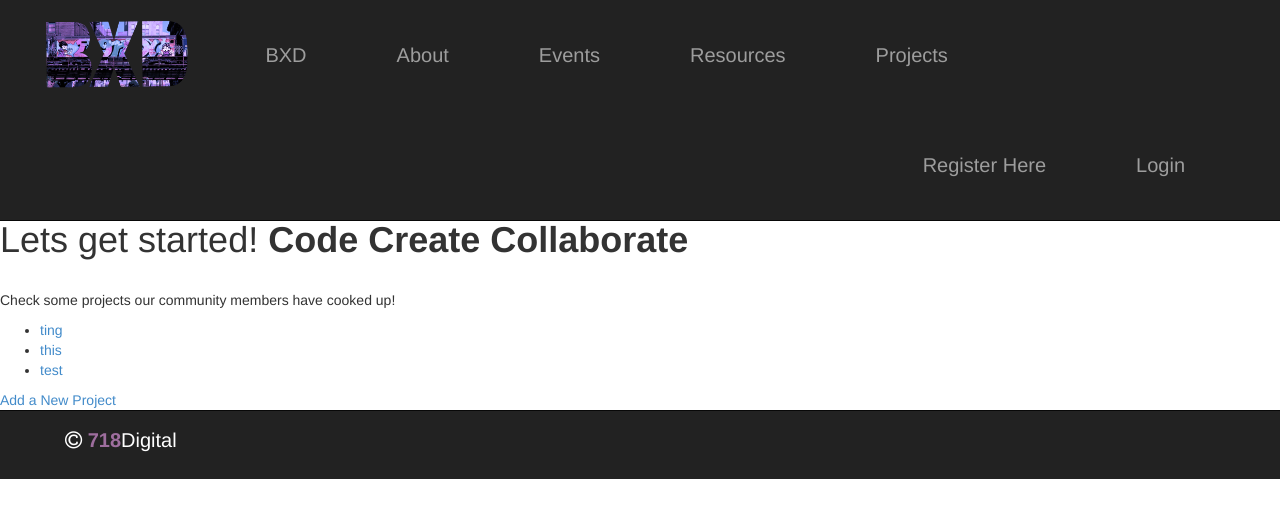
After one commit to joeknows718/bxd, a Django app: page /rango/projects/ in a window 1280 px wide. The commit adds this page. Shown: the top 518 px of the page. Run offline with Django 3.2, Linux system fonts and the light colour scheme; data comes from the database, SQL or seed files in the repository; both versions use the stored data as it was after the commit; parts of the project's set-up code (start-up, migrations or seed data) failed here and were passed over; some libraries are stand-ins or nearby versions.

```diff
--- a/rango/urls.py
+++ b/rango/urls.py
@@ -9,7 +9,8 @@ urlpatterns = patterns('',
 	url(r'^add_project/$', views.add_project, name='add_project'),
 	url(r'^category/(?P<category_name_url>\w+)/add_page/$', views.add_page, name='add_page'),
 	url(r'^category/(?P<category_name_url>\w+)/$', views.category, name='category'),
-	url(r'^projects/(?P<project_name_url>\w+)/$', views.project_info, name='project'),
+	url(r'^project_info/(?P<project_name_url>\w+)/$', views.project_info, name='project'),
+	url(r'^projects/', views.projects, name='/projects'),
 	url(r'^register/$', views.register, name='register'),
 	url(r'^login/$', views.user_login, name='login'),
 	url(r'^restricted/', views.restricted, name='/restricted'),
--- a/rango/views.py
+++ b/rango/views.py
@@ -59,7 +59,13 @@ def resources(request):
 			category.url = encodeUrl(category.name)
 		return render_to_response('rango/resources.html', context_dict, context)
 
-
+def projects(request):
+	context = RequestContext(request)
+	project_list =  Project.objects.order_by('likes')[:10]
+	context_dict = {'projects' : project_list}
+	for project in project_list :
+		project.url = encodeUrl(project.project_name)
+	return render_to_response('rango/projects.html', context_dict, context)
 
 def about(request):
 	#return HttpResponse("<a href='/BronxDigital/'>BXD</a> Bronx Digital is a collaborative Community of Bronx based Coders")
@@ -112,7 +118,7 @@ def project_info(request, project_name_url):#set a page request url map for cate
 		#can we find the category with the given name
 		#if we cant the .get() method raises a DoesNotExist exception.
 		#so the .get() method returnes one model instance or raises the exception\\\
-		project = Project.objects.get(name=project_name)
+		project = Project.objects.get(project_name=project_name)
 		context_dict['project'] = project
 		#we also add the category object from db to context dict.
 		#and use this in the template to verify that the category exists.
@@ -181,7 +187,6 @@ def add_project(request):
 
 	if request.method == 'POST':
 		form = ProjectForm(request.POST)
-		print form
 		if form.is_valid():
 
 			project = form.save(commit=False)
@@ -189,8 +194,7 @@ def add_project(request):
 			project.save()
 
 
-			return project_info(request, project_name_url)
-
+			return index(request)
 		else:
 			print form.errors
 			print request.user
--- a/templates/rango/base.html
+++ b/templates/rango/base.html
@@ -6,10 +6,10 @@
 		<meta charset="utf-8" />
 		<meta name="viewport" content="width=device-width, initial-scale=1.0">
     <!-- Bootstrap -->
-    <link href="{% static 'css/bootstrap.css' %}" rel="stylesheet" media="screen">
-    <link href="{% static 'css/bootstrap-fluid-adj.css' %}" rel="stylesheet">
-    <link href="{% static 'css/font-awesome.css' %}" rel="stylesheet">
-    <link href="{% static 'css/font-awesome.min.css' %}" rel="stylesheet">
+    <link href="{% static 'css/bootstrap.css' %}" rel="stylesheet" media="screen"/>
+    <link href="{% static 'css/bootstrap-fluid-adj.css' %}" rel="stylesheet"/>
+    <link href="{% static 'css/font-awesome.css' %}" rel="stylesheet"/>
+    <link href="{% static 'css/font-awesome.min.css' %}" rel="stylesheet"/>
 	</head>
 	<body>
     <header>
@@ -33,6 +33,7 @@
             <li><a href="/rango/about/">About</a></li>
             <li><a href="/rango/events/">Events</a></li>
             <li><a href="/rango/resources/">Resources</a></li>
+            <li><a href="/rango/projects/">Projects</a></li>
           </ul>
            {% if user.is_authenticated %}
           <ul class="nav navbar-nav pull-right" >
--- /dev/null
+++ b/templates/rango/projects.html
@@ -0,0 +1,20 @@
+{% extends 'rango/base.html' %}
+	{% block title %} Projects {% endblock %}
+	{% block body_block %}
+	<h1>Lets get started! <strong>Code Create Collaborate</strong></h1><br />
+
+	<div>
+		<p>Check some projects our community members have cooked up!</p>
+		{% if projects %}
+			<ul>
+			{% for project in projects %}
+				<li><a href="/rango/project_info/{{ project.url }}">{{ project.project_name }}</a></li>
+				{% endfor %}
+			</ul>
+		{% else %}
+			<strong>There are no projects Present</strong>
+		{% endif %}
+	</div>
+	<a href="/rango/add_project/">Add a New Project</a>
+
+	{% endblock %}
```
Also changed, not shown: rango/forms.py (+9 -9 lines), rango.db, 3 other files.
